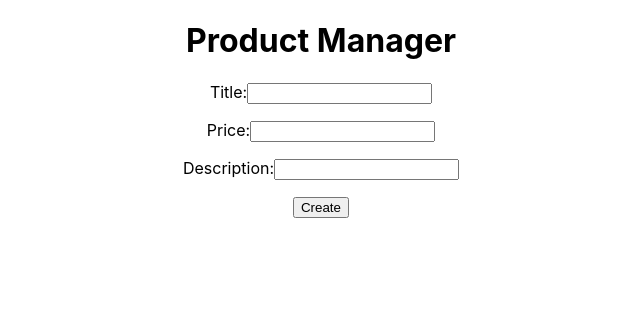
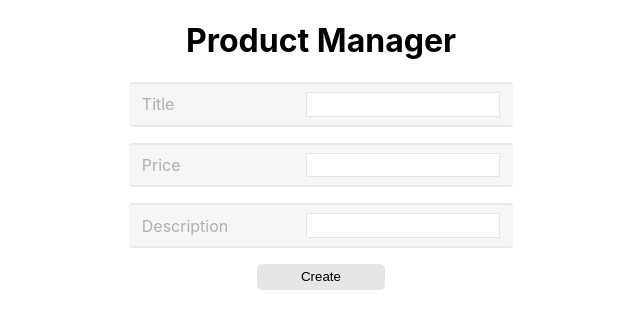
Before and after one commit to FranciscoCaba/mern-cd, a React (Create React App) app in the folder administrador-de-productos/client/: page / in a window 1280 px wide. Shown: the top 328 px of the page, without its empty margins (319-959 px from the left). Built offline with nearby package versions, Linux system fonts and the light colour scheme.

Commit message:
Estilos añadidos

```diff
--- a/administrador-de-productos/client/src/App.css
+++ b/administrador-de-productos/client/src/App.css
@@ -1,38 +1,37 @@
+#root {
+  width: 30vw;
+  margin: 0 auto;
+}
+
 .App {
   text-align: center;
 }
 
-.App-logo {
-  height: 40vmin;
-  pointer-events: none;
+p {
+  display: flex;
+  justify-content: space-between;
+  align-items: center;
+  padding: 1vh 1vw;
+  background-color: #f6f6f6;
+  border-radius: 4px;
+  border-top: 2px solid #e9e9e9;
+  border-bottom: 2px solid #e9e9e9;
 }
 
-@media (prefers-reduced-motion: no-preference) {
-  .App-logo {
-    animation: App-logo-spin infinite 20s linear;
-  }
+label {
+  color: #b0b0b0;
 }
 
-.App-header {
-  background-color: #282c34;
-  min-height: 100vh;
-  display: flex;
-  flex-direction: column;
-  align-items: center;
-  justify-content: center;
-  font-size: calc(10px + 2vmin);
-  color: white;
+input {
+  width: 15vw;
+  padding: 0.3vw 0;
+  border: 1px solid #e5e5e5;
 }
 
-.App-link {
-  color: #61dafb;
+button {
+  background-color: #e6e6e6;
+  border: 0;
+  border-radius: 5px;
+  width: 10vw;
+  padding: 0.7vh 0;
 }
-
-@keyframes App-logo-spin {
-  from {
-    transform: rotate(0deg);
-  }
-  to {
-    transform: rotate(360deg);
-  }
-}
--- a/administrador-de-productos/client/src/components/AdminProductoForm.jsx
+++ b/administrador-de-productos/client/src/components/AdminProductoForm.jsx
@@ -21,15 +21,15 @@ const AdminProductoForm = () => {
             <h1>Product Manager</h1>
             <form onSubmit={onSubmitHandler}>
                 <p>
-                    <label>Title:</label>
+                    <label>Title</label>
                     <input type="text" onChange={ e => setTitle(e.target.value) }/>
                 </p>
                 <p>
-                    <label>Price:</label>
+                    <label>Price</label>
                     <input type="number" onChange={ e => setPrice(e.target.value) }/>
                 </p>
                 <p>
-                    <label>Description:</label>
+                    <label>Description</label>
                     <input type="text" onChange={ e => setDescription(e.target.value) }/>
                 </p>
                 <button type='submit'>Create</button>
```
